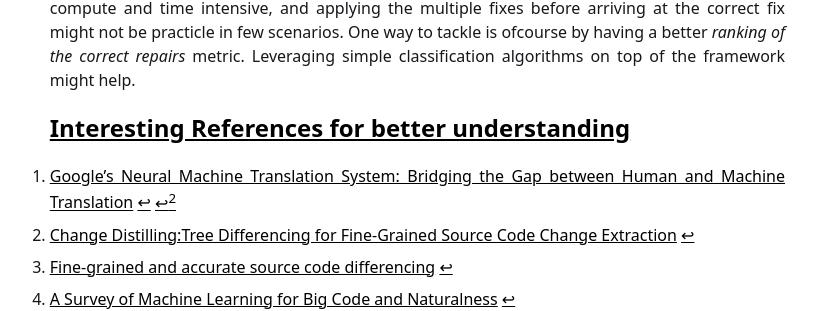
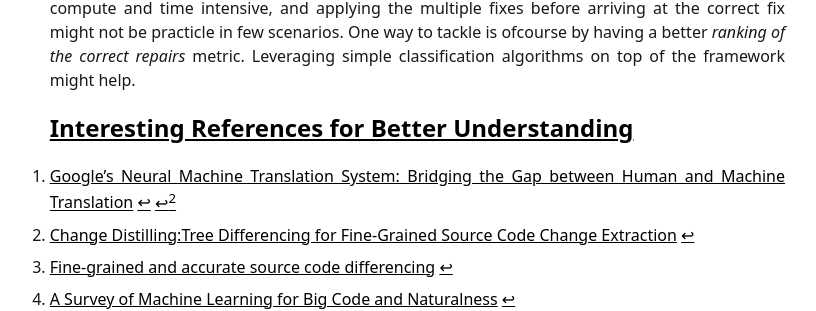
Before and after one commit to avinashbhat/avinashbhat.github.io, a Jekyll site: the page built from _posts/2020-10-07-DeepDelta.md, in a window 1280 px wide and 900 px high, scrolled down 12460 px. Shown: the part 341-652 px from the top of the window, without its empty margins (303-1119 px from the left). Built offline with Jekyll 4.4.1, drawn with Linux system fonts in a browser that asks for light colours; formulas are drawn with MathJax 3; comment, search, counter and statistics services are not loaded.

```diff
--- a/_posts/2020-10-07-DeepDelta.md
+++ b/_posts/2020-10-07-DeepDelta.md
@@ -340,7 +340,7 @@ While the researchers addressed the compile-time errors in Java, there is a poss
 
 DeepDelta has good application in automated program repair. However, program builds are compute and time intensive, and applying the multiple fixes before arriving at the correct fix might not be practicle in few scenarios. One way to tackle is ofcourse by having a better *ranking of the correct repairs* metric. Leveraging simple classification algorithms on top of the framework might help.
 
-## [Interesting References for better understanding](#references)
+## [Interesting References for Better Understanding](#references)
 [^1]: [Google's Neural Machine Translation System: Bridging the Gap between Human and Machine Translation](https://arxiv.org/abs/1609.08144)
 [^2]: [Change Distilling:Tree Differencing for Fine-Grained Source Code Change Extraction](https://ieeexplore.ieee.org/document/4339230)
 [^3]: [Fine-grained and accurate source code differencing](https://dl.acm.org/doi/10.1145/2642937.2642982)
```
